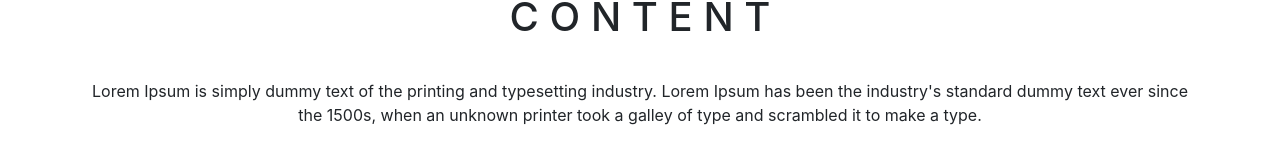
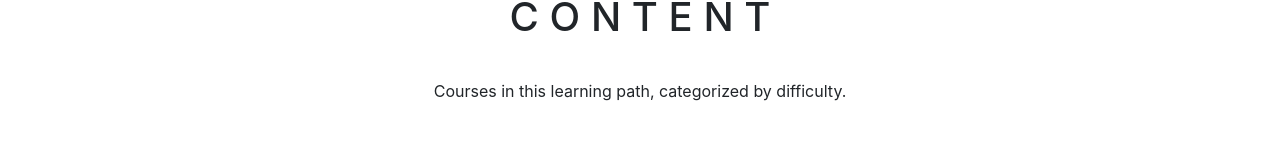
Before and after one commit to Angps1995/AutoLearn, a React (Create React App) app in the folder frontend/autolearn-app/: page /content in a window 1280 px wide. Shown: the part 286-453 px from the top of the page. Built offline with nearby package versions, Linux system fonts and the light colour scheme; no server answers.

Commit message:
changed subtitle text

```diff
--- a/frontend/autolearn-app/src/pages/Content.js
+++ b/frontend/autolearn-app/src/pages/Content.js
@@ -66,7 +66,7 @@
             <Row className="Courses-subtitle-row">
               <Col>
                 <p className="text-align-center">
-                  Lorem Ipsum is simply dummy text of the printing and typesetting industry. Lorem Ipsum has been the industry's standard dummy text ever since the 1500s, when an unknown printer took a galley of type and scrambled it to make a type.
+                  Courses in this learning path, categorized by difficulty.
                 </p>
               </Col>
             </Row>
```
